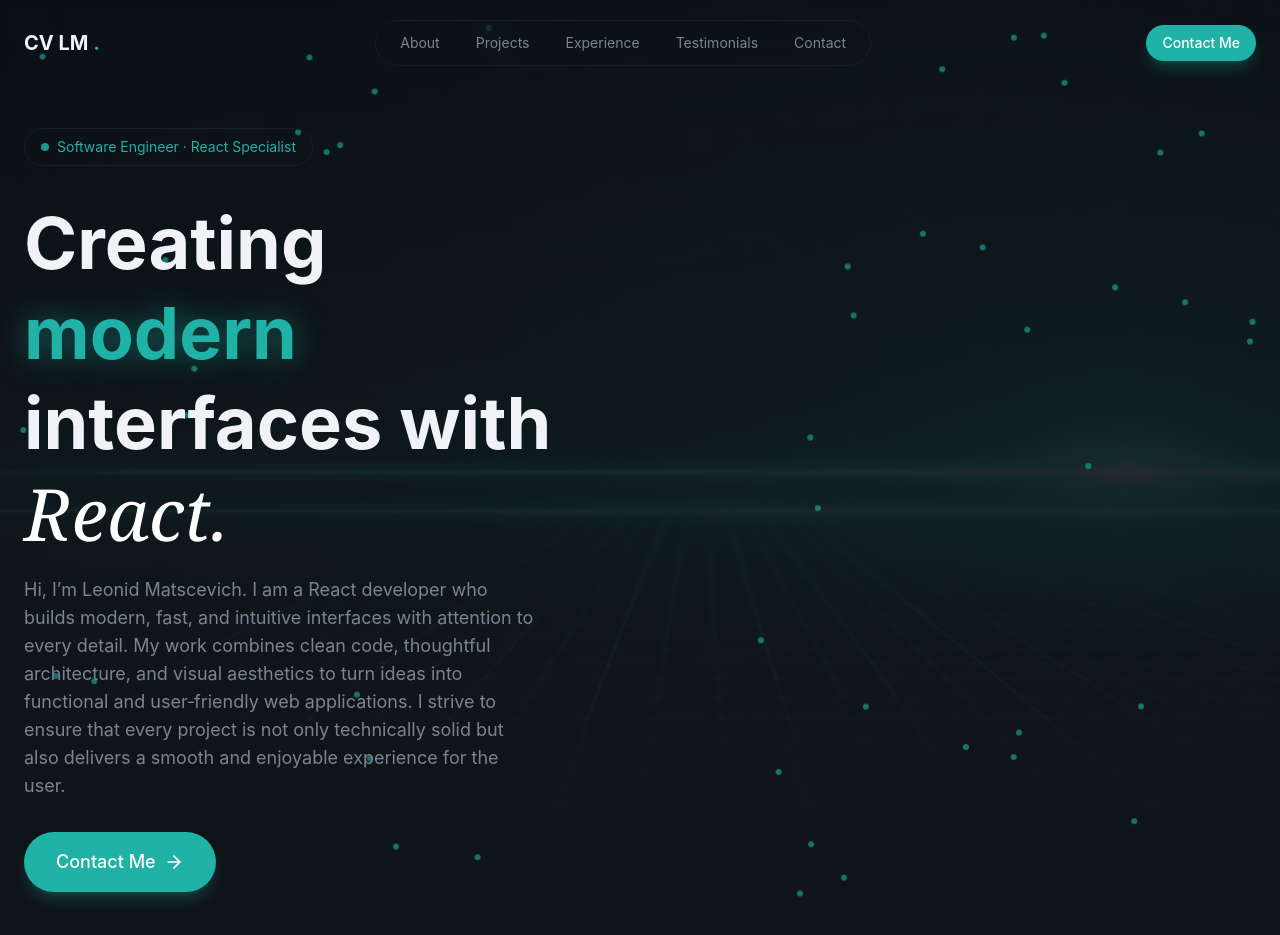
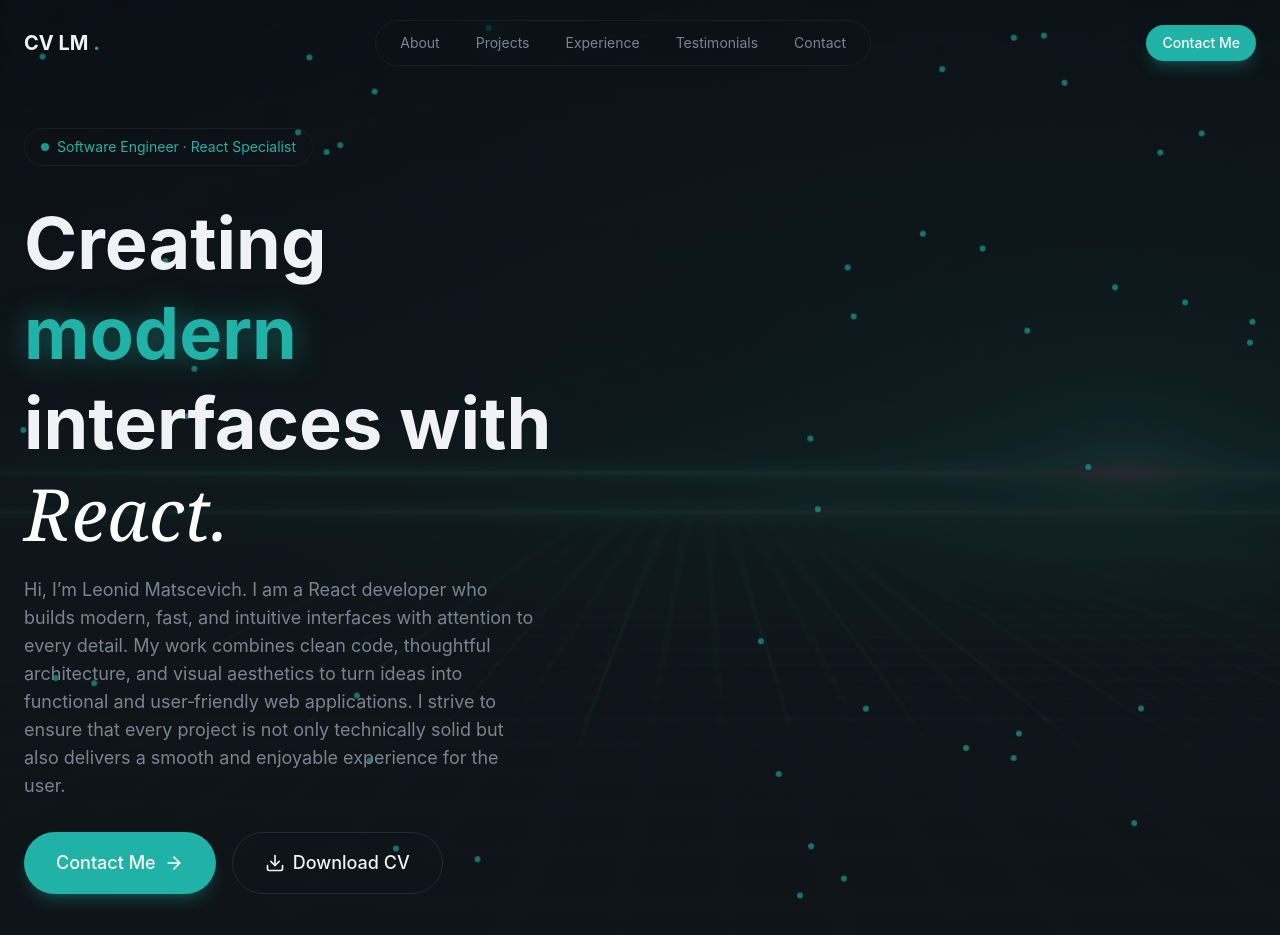
Before and after one commit to SpiriT-L/cv-portfolio, a React (Vite) app: page / in a window 1280 px wide. Shown: the top 935 px of the page. Built offline with nearby package versions, Linux system fonts and the light colour scheme.

Commit message:
feat: integrate AnimationButton into Hero section and adjust layout

```diff
--- a/src/section/Hero.tsx
+++ b/src/section/Hero.tsx
@@ -1,3 +1,4 @@
+import { AnimationButton } from '@/components/AnimationButton';
 import { Button } from '@/components/Button';
 import { ArrowRight } from 'lucide-react';
 import { useMemo } from 'react';
@@ -72,13 +73,12 @@
                 and enjoyable experience for the user.
               </p>
             </div>
-            <div>
-              <div>
-                <Button size='lg'>
-                  Contact Me
-                  <ArrowRight className='w-5 h-5' />
-                </Button>
-              </div>
+            <div className='flex flex-wrap gap-4 animate-fade-in animation-delay-300'>
+              <Button size='lg'>
+                Contact Me
+                <ArrowRight className='w-5 h-5' />
+              </Button>
+              <AnimationButton />
             </div>
           </div>
           {/* right column content */}
```
